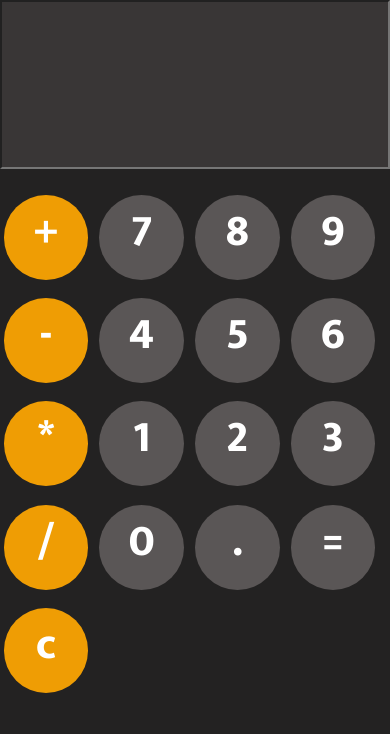
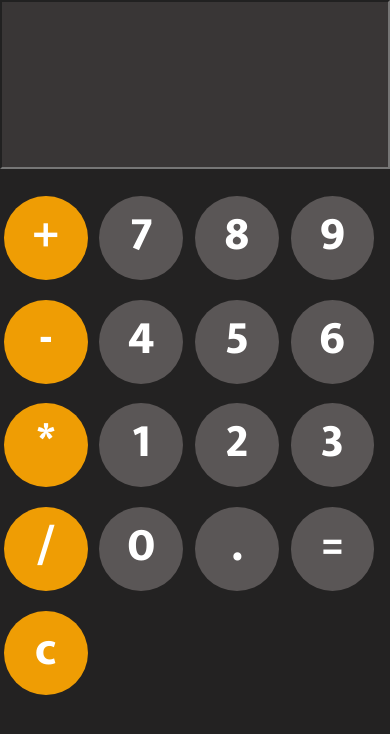
Before and after one commit to Kapil9711/simpleCalculator, a website: page index.html in a window 390 px wide. Drawn offline with Linux system fonts and the light colour scheme.

Commit message:
layout-change-10

```diff
--- a/sass/base/_utility.scss
+++ b/sass/base/_utility.scss
@@ -26,7 +26,7 @@
 @media only screen and (max-width: 600px) {
 
    html{
-    font-size: 46%;
+    font-size: 49%;
    }
    .row{
     margin-bottom: $grid-vertical-width;
--- a/sass/main.scss
+++ b/sass/main.scss
@@ -9,4 +9,5 @@
 
 
 
+
 @import 'sass/base/utility'
```
Also changed, not shown: css/style.css.
